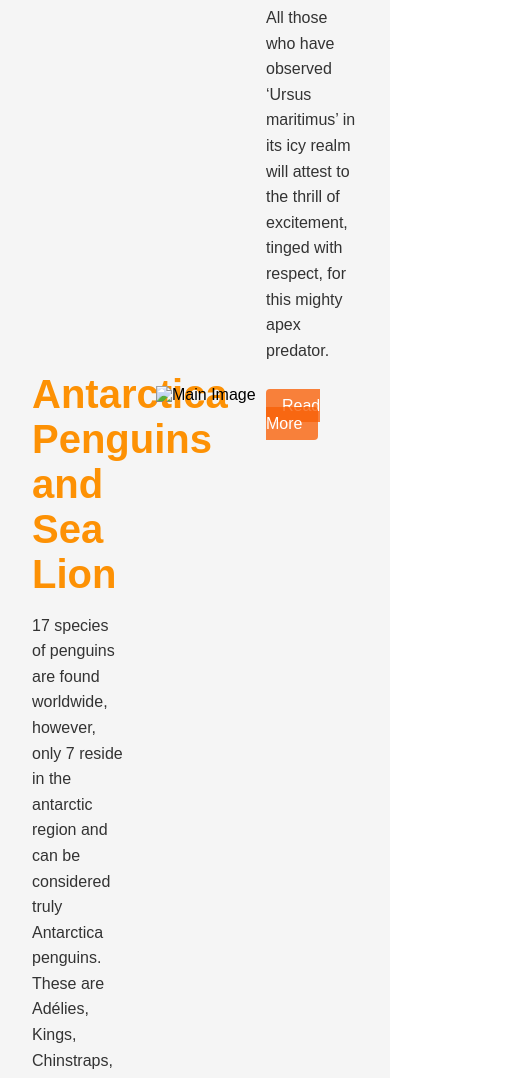
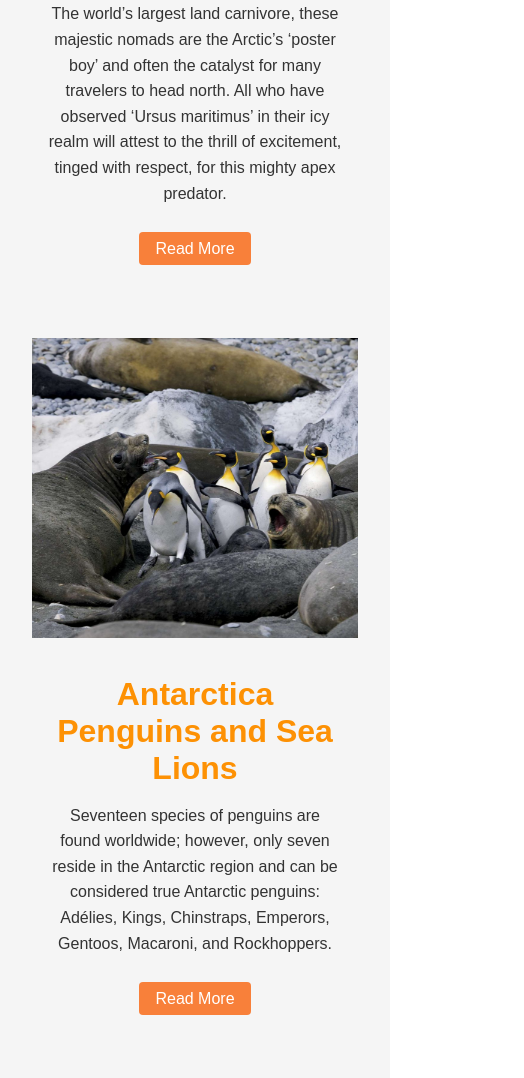
Before and after one commit to DPRK-SOP/24_chuyatming_webpage, a plain HTML site: page page_2/page_2.html in a window 390 px wide. Shown: the part 458-1536 px from the top of the page, 524 px wide, since content can reach past the window. Drawn offline with Linux system fonts and the light colour scheme.

Commit message:
Add files via upload

```diff
--- a/page_2/page_2.html
+++ b/page_2/page_2.html
@@ -15,14 +15,16 @@
             display: flex;
             align-items: center;
             justify-content: center;
-            height: 100vh;
+            height: auto; /* Allow dynamic height */
+            padding: 2rem; /* Add some padding */
             background-color: #f5f5f5;
+            flex-wrap: wrap; /* Allow wrapping for smaller screens */
         }
 
         .image-container {
             position: relative;
             width: 60%;
-            height: 100%;
+            height: 300px; /* Set a fixed height for images */
             overflow: hidden;
         }
 
@@ -32,6 +34,7 @@
             object-fit: cover;
             opacity: 0;
             animation: fade-in 5s ease-in-out forwards;
+            loading: lazy; /* Lazy loading for images */
         }
 
         @keyframes fade-in {
@@ -63,8 +66,8 @@
         .reverse-container {
             flex-direction: row-reverse;
         }
+
         .img-button {
-            position: relative; /* Changed from absolute to relative */
             background-color: rgba(249, 96, 7, 0.786);
             color: white;
             padding: 0.5rem 1rem;
@@ -75,41 +78,72 @@
             cursor: pointer;
             transition: background-color 0.3s ease;
         }
+
+        .img-button:hover {
+            background-color: rgba(0, 0, 0, 0.7); /* Add hover effect */
+        }
+
+        /* Media Queries for Responsiveness */
+        @media (max-width: 768px) {
+            .container {
+                flex-direction: column; /* Stack elements on smaller screens */
+                align-items: center;
+                text-align: center; /* Center text on smaller screens */
+            }
+
+            .image-container,
+            .text-container {
+                width: 100%; /* Full width for smaller screens */
+            }
+
+            .text-container {
+                padding: 1rem; /* Adjust padding */
+            }
+
+            .text-container h1 {
+                font-size: 2rem; /* Smaller font size on mobile */
+            }
+
+            .text-container p {
+                font-size: 1rem; /* Smaller font size on mobile */
+            }
+        }
     </style>
 </head>
 <body>
     <div class="container">
         <div class="image-container">
-            <img src="../ERB/personal_project/landing/bears-2.jpg" alt="Main Image" class="main-image">
+            <img src="../landing/bears-2.jpg" alt="Polar bear in the Arctic" class="main-image">
         </div>
         <div class="text-container">
-            <h1>Polar Bear Encountering</h1>
-            <p>The world’s largest land carnivore, these majestic nomads are The Arctic’s ‘poster boy’ and so often the catalyst for many travellers to head north. All those who have observed ‘Ursus maritimus’ in its icy realm will attest to the thrill of excitement, tinged with respect, for this mighty apex predator.</p>
-            <br><a href="https://www.erb.org/home/erb/zh/" class="img-button">Read More</a>
+            <h1>Polar Bear Encounter</h1>
+            <p>The world’s largest land carnivore, these majestic nomads are the Arctic’s ‘poster boy’ and often the catalyst for many travelers to head north. All who have observed ‘Ursus maritimus’ in their icy realm will attest to the thrill of excitement, tinged with respect, for this mighty apex predator.</p>
+            <br>
+            <a href="https://www.erb.org/home/erb/zh/" class="img-button">Read More</a>
         </div>
     </div>
 
     <div class="container reverse-container">
         <div class="image-container">
-            <img src="../ERB/personal_project/landing/bears-3.jpg" alt="Main Image" class="main-image">
+            <img src="../landing/bears-3.jpg" alt="Antarctica penguins and sea lions" class="main-image">
         </div>
         <div class="text-container">
-            <h1>Antarctica Penguins and Sea Lion</h1>
-            <p>17 species of penguins are found worldwide, however, only 7 reside in the antarctic region and can be considered truly Antarctica penguins.
-
-                These are Adélies, Kings, Chinstraps, Emperors, Gentoos, Macaroni, and Rockhoppers.</p>
-           <br> <a href="https://www.erb.org/home/erb/zh/" class="img-button">Read More</a>
+            <h1>Antarctica Penguins and Sea Lions</h1>
+            <p>Seventeen species of penguins are found worldwide; however, only seven reside in the Antarctic region and can be considered true Antarctic penguins: Adélies, Kings, Chinstraps, Emperors, Gentoos, Macaroni, and Rockhoppers.</p>
+            <br>
+            <a href="https://www.erb.org/home/erb/zh/" class="img-button">Read More</a>
         </div>
     </div>
 
     <div class="container">
         <div class="image-container">
-            <img src="../ERB/personal_project/landing/bears-1.jpg" alt="Main Image" class="main-image">
+            <img src="../landing/bears-1.jpg" alt="Cruise to the North Pole" class="main-image">
         </div>
         <div class="text-container">
             <h1>Cruise to the North Pole</h1>
-            <p>Traveling on one of the most powerful nuclear-powered icebreakers in the world, capable of overcoming centuries-old ice up to 3 meters. Along the way, you are likely to encounter walruses, and polar bears may approach the ship.</p>
-          <br>  <a href="https://www.erb.org/home/erb/zh/" class="img-button">Read More</a>
+            <p>Traveling on one of the most powerful nuclear-powered icebreakers in the world, capable of overcoming centuries-old ice up to 3 meters thick. Along the way, you are likely to encounter walruses, and polar bears may approach the ship.</p>
+            <br>
+            <a href="https://www.erb.org/home/erb/zh/" class="img-button">Read More</a>
         </div>
     </div>
 </body>
```
